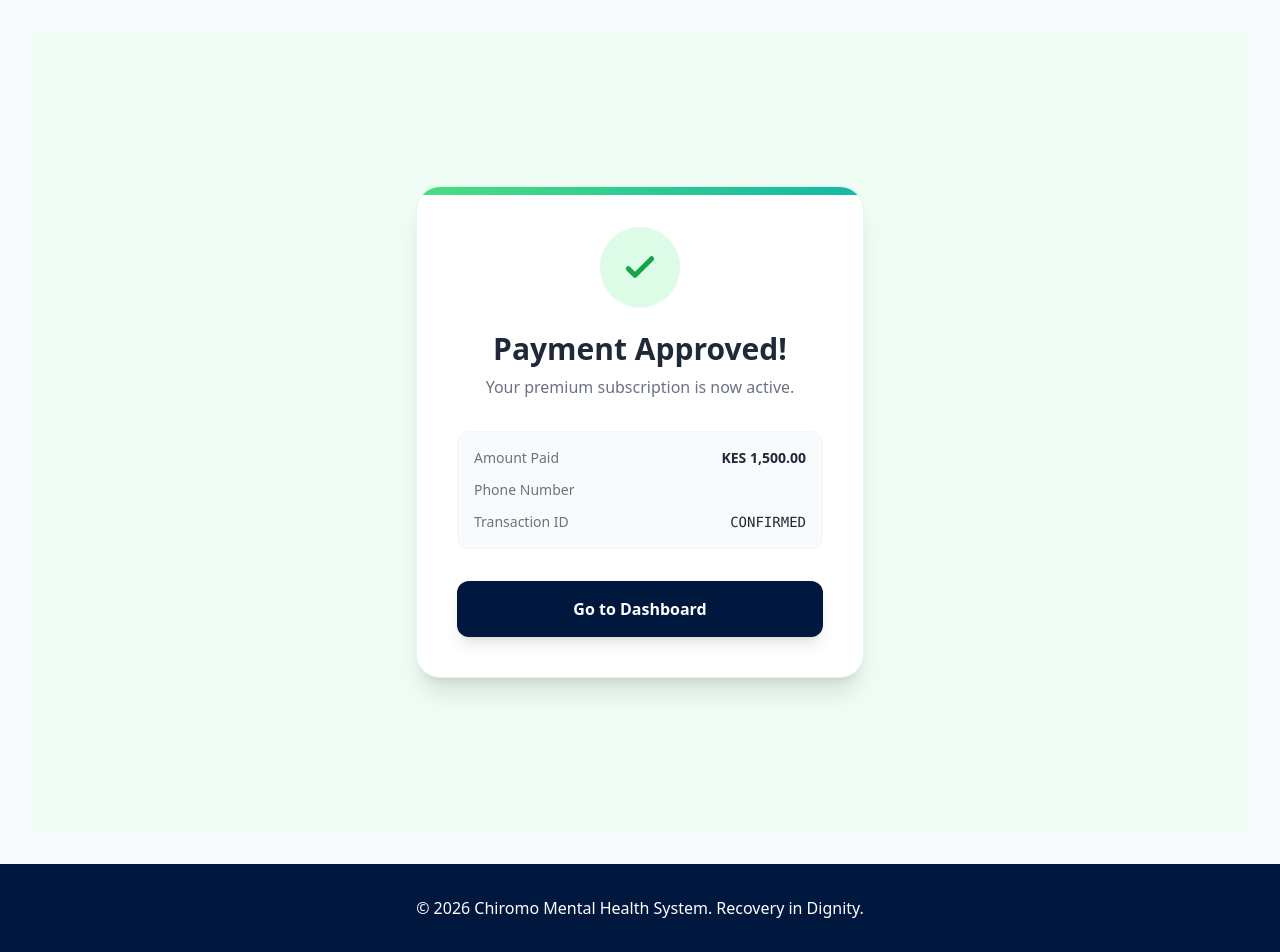
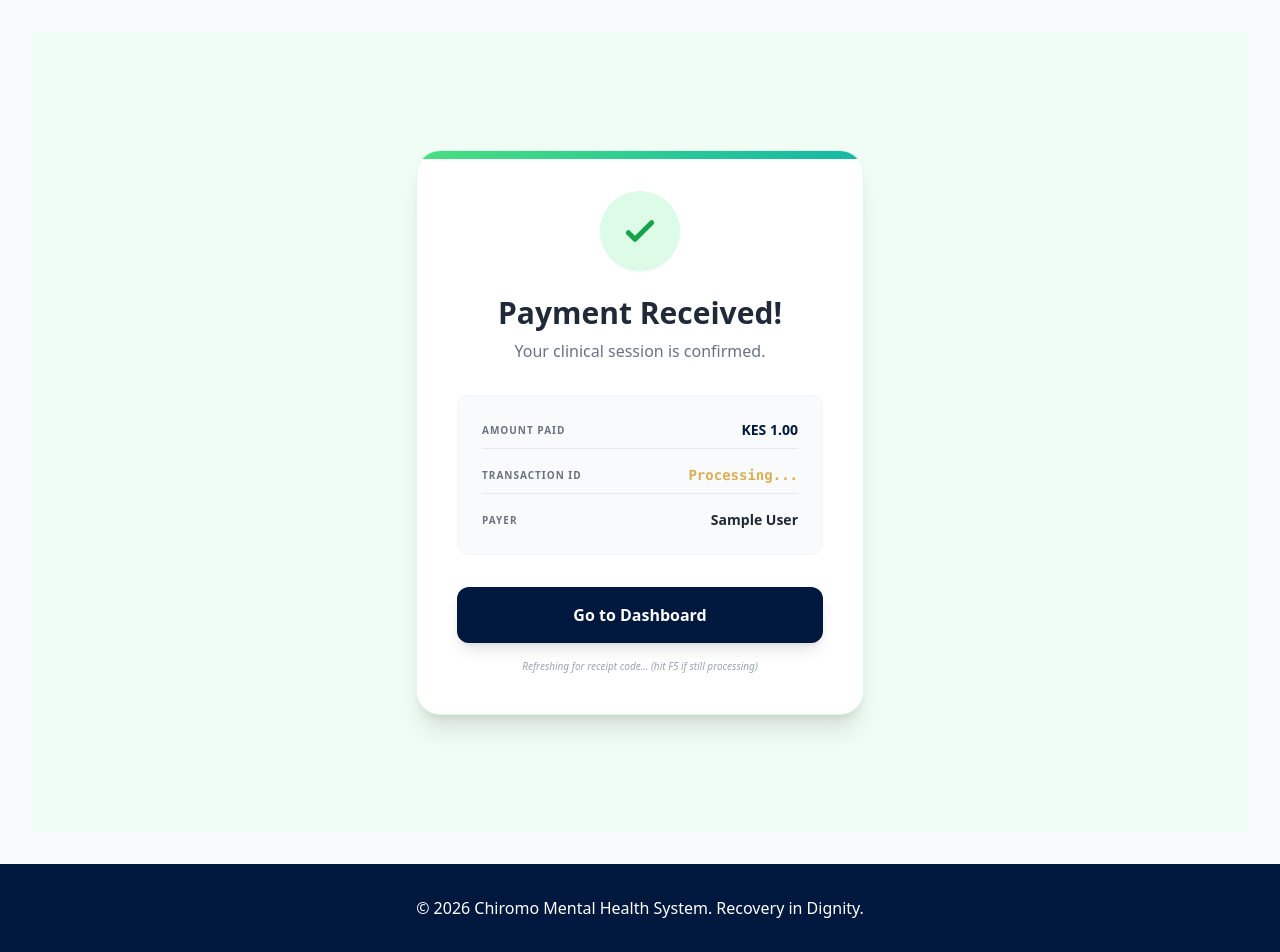
Before and after one commit to Flora72/CMHS, a Django app: page /payments/pay/success/ in a window 1280 px wide. Run offline with Django 5.2, Linux system fonts and the light colour scheme; the visitor is signed in with stand-in values (Sample User, id 1); some libraries are stand-ins or nearby versions.

Commit message:
premium pay, transcation id logic

```diff
--- a/payments/views.py
+++ b/payments/views.py
@@ -12,78 +12,94 @@ from django.core.mail import send_mail
 from .sms_service import send_ussd_sms
 
 
-
 @login_required
 def pricing_page(request):
     return render(request, 'payments/pricing.html')
 
+
 @login_required
 def payment_success(request):
-    return render(request, 'payments/success.html')
+    """
+    Renders the success page.
+    Uses checkout_id to pull real-time M-Pesa transaction data.
+    """
+    checkout_id = request.GET.get('checkout_id')
+    transaction = None
 
+    if checkout_id:
+        # Fetch the transaction object updated by the mpesa_callback
+        transaction = Transaction.objects.filter(checkout_request_id=checkout_id).first()
+
+    context = {
+        'transaction': transaction,
+        'full_name': request.user.get_full_name() or request.user.username,
+        # Check if the RDK... code has been saved by the callback yet
+        'is_confirmed': transaction and transaction.transaction_code and not transaction.transaction_code.startswith(
+            'ws_')
+    }
+    return render(request, 'payments/success.html', context)
 
 @login_required
 def initiate_payment(request, appointment_id=None):
     """
-    Handles M-Pesa STK Push for clinical sessions.
-    Links the transaction to a specific appointment.
+    Handles M-Pesa STK Push.
+    Redirects to success page with checkout_id for real-time data fetching.
     """
     user = request.user
+    appointment = None
 
-    appointment = None
+    # Check if paying for a session or premium
     if appointment_id:
         appointment = get_object_or_404(Appointment, id=appointment_id)
-        amount = 1
-        transaction_desc = f"Therapy Session: {appointment.therapist.last_name}"
+        amount = 1  # Testing rate
     else:
-
-        amount = 1
-        transaction_desc = "CMHS Premium Subscription"
+        amount = 1  # Testing rate (Premium)
 
     if request.method == 'POST':
         phone = request.POST.get('phone')
-
         if not phone:
             messages.error(request, "Please enter a phone number.")
             return render(request, 'payments/initiate.html', {'appointment': appointment})
 
+        # Format phone for Safaricom
+        formatted_phone = '254' + phone[1:] if phone.startswith('0') else phone
 
-        formatted_phone = '254' + phone[1:] if phone.startswith('0') else phone if phone.startswith('254') else phone
-
-
+        # Create the initial pending transaction
         transaction = Transaction.objects.create(
             user=user,
             phone_number=formatted_phone,
             amount=amount,
+            payment_type='session' if appointment_id else 'premium',
             status='pending'
         )
 
-        # 2. Trigger M-Pesa STK Push
+        # Trigger M-Pesa API
         callback_url = "https://cmhs.onrender.com/appointments/mpesa-callback/"
         res = lipa_na_mpesa_online(formatted_phone, amount, callback_url)
 
         if res.get('ResponseCode') == '0':
-
+            # Save the unique Checkout ID from Safaricom
             transaction.checkout_request_id = res['CheckoutRequestID']
             transaction.save()
-
 
             if appointment:
                 Payment.objects.create(
                     patient=user,
                     appointment=appointment,
                     amount=amount,
-                    transaction_code=res['CheckoutRequestID'],
+                    transaction_code=res['CheckoutRequestID'],  # Placeholder until callback
                     status='pending'
                 )
 
-            messages.success(request, f"STK Push sent to {phone}. Please enter your PIN.")
-            return redirect('payment_success')
+            messages.success(request, "STK Push sent. Please check your handset.")
+
+            # THE FIX: Pass the checkout_id to the success view
+            return redirect(f'/payments/success/?checkout_id={transaction.checkout_request_id}')
 
         else:
             transaction.status = 'failed'
             transaction.save()
-            messages.error(request, f"M-Pesa Error: {res.get('errorMessage', 'Connection failed')}")
+            messages.error(request, f"M-Pesa Error: {res.get('errorMessage')}")
             return redirect('dashboard')
 
     return render(request, 'payments/initiate.html', {
@@ -145,7 +161,6 @@ def mpesa_callback(request):
 
     return JsonResponse({'status': 'ok'})
 
-
 @login_required
 def generate_receipt(request, tx_id):
     """
--- a/templates/payments/success.html
+++ b/templates/payments/success.html
@@ -3,36 +3,62 @@
 {% block navbar %}{% endblock %}
 
 {% block content %}
-<div class="min-h-screen bg-green-50 flex items-center justify-center p-4">
+<div class="min-h-screen bg-green-50 flex items-center justify-center p-4 font-sans">
     <div class="bg-white p-10 rounded-3xl shadow-xl max-w-md w-full text-center border border-green-100 relative overflow-hidden">
 
         <div class="absolute top-0 left-0 w-full h-2 bg-gradient-to-r from-green-400 to-teal-500"></div>
 
         <div class="w-20 h-20 bg-green-100 rounded-full flex items-center justify-center mx-auto mb-6 shadow-sm">
-            <svg class="w-10 h-10 text-green-600" fill="none" stroke="currentColor" viewBox="0 0 24 24"><path stroke-linecap="round" stroke-linejoin="round" stroke-width="3" d="M5 13l4 4L19 7"></path></svg>
+            <svg class="w-10 h-10 text-green-600" fill="none" stroke="currentColor" viewBox="0 0 24 24">
+                <path stroke-linecap="round" stroke-linejoin="round" stroke-width="3" d="M5 13l4 4L19 7"></path>
+            </svg>
         </div>
 
-        <h1 class="text-3xl font-bold text-gray-800 mb-2">Payment Approved!</h1>
-        <p class="text-gray-500 mb-8">Your premium subscription is now active.</p>
+        <h1 class="text-3xl font-bold text-gray-800 mb-2">Payment Received!</h1>
+        <p class="text-gray-500 mb-8">
+            {% if transaction.payment_type == 'premium' %}
+                Your premium subscription is now active.
+            {% else %}
+                Your clinical session is confirmed.
+            {% endif %}
+        </p>
 
-        <div class="bg-gray-50 rounded-xl p-4 mb-8 text-left space-y-3 text-sm border border-gray-100">
+        <div class="bg-gray-50 rounded-xl p-6 mb-8 text-left space-y-4 text-sm border border-gray-100">
+            <div class="flex justify-between border-b border-gray-200 pb-2">
+                <span class="text-gray-500 uppercase font-bold text-[10px] tracking-widest">Amount Paid</span>
+                <span class="font-black text-chiromo-navy">KES {{ transaction.amount|default:"1.00" }}</span>
+            </div>
+
+            <div class="flex justify-between border-b border-gray-200 pb-2">
+                <span class="text-gray-500 uppercase font-bold text-[10px] tracking-widest">Transaction ID</span>
+                <span class="font-mono font-bold text-chiromo-navy">
+                    {% if transaction.transaction_code %}
+                        {{ transaction.transaction_code }}
+                    {% else %}
+                        <span class="text-yellow-600 animate-pulse">Processing...</span>
+                    {% endif %}
+                </span>
+            </div>
+
             <div class="flex justify-between">
-                <span class="text-gray-500">Amount Paid</span>
-                <span class="font-bold text-gray-800">KES 1,500.00</span>
-            </div>
-            <div class="flex justify-between">
-                <span class="text-gray-500">Phone Number</span>
-                <span class="font-bold text-gray-800">{{ request.user.phone_number }}</span>
-            </div>
-            <div class="flex justify-between">
-                <span class="text-gray-500">Transaction ID</span>
-                <span class="font-mono text-gray-800">CONFIRMED</span>
+                <span class="text-gray-500 uppercase font-bold text-[10px] tracking-widest">Payer</span>
+                <span class="font-bold text-gray-800 text-right">{{ full_name|default:user.get_full_name }}</span>
             </div>
         </div>
 
-        <a href="{% url 'dashboard' %}" class="block w-full py-4 bg-chiromo-navy text-white font-bold rounded-xl shadow-lg hover:bg-blue-900 transition transform hover:-translate-y-1">
-            Go to Dashboard
-        </a>
+        <div class="space-y-4">
+            <a href="{% url 'dashboard' %}" class="block w-full py-4 bg-chiromo-navy text-white font-bold rounded-xl shadow-lg hover:bg-blue-900 transition transform hover:-translate-y-1">
+                Go to Dashboard
+            </a>
+
+            {% if transaction.transaction_code %}
+                <a href="{% url 'generate_receipt' transaction.id %}" target="_blank" class="block text-sm font-bold text-chiromo-gold hover:text-yellow-600 transition">
+                    <i class="fas fa-file-pdf mr-1"></i> Download Official Receipt
+                </a>
+            {% else %}
+                <p class="text-[10px] text-gray-400 italic">Refreshing for receipt code... (hit F5 if still processing)</p>
+            {% endif %}
+        </div>
     </div>
 </div>
 {% endblock %}
```
